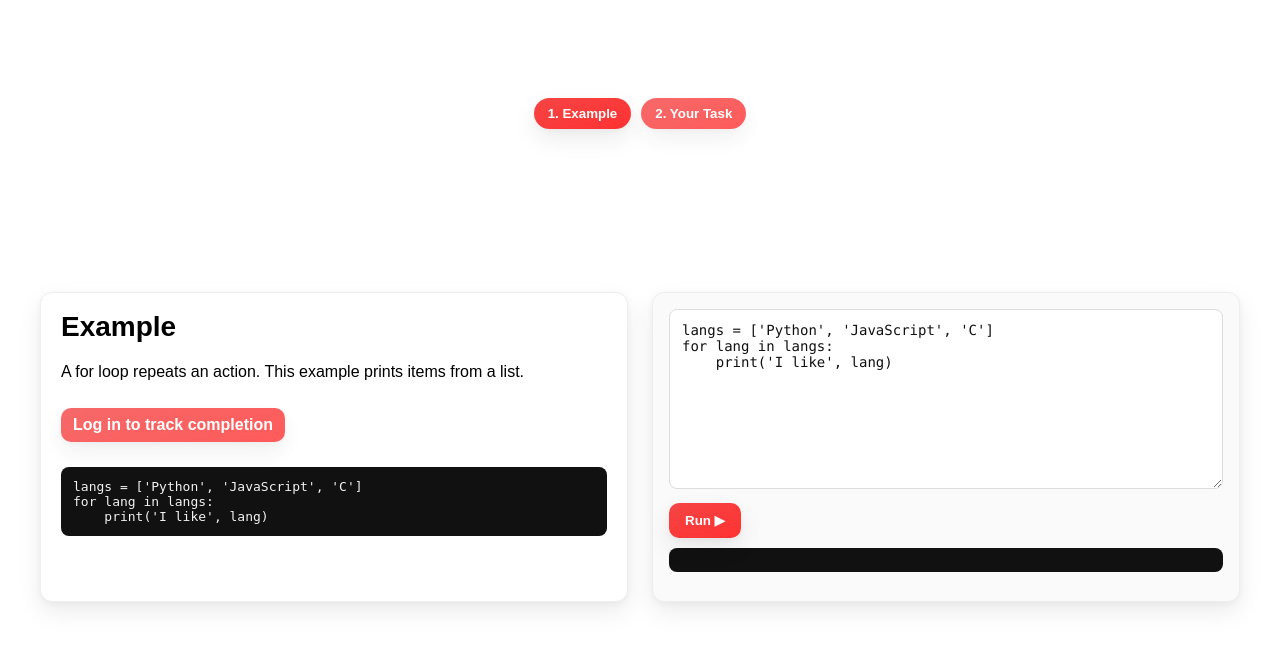
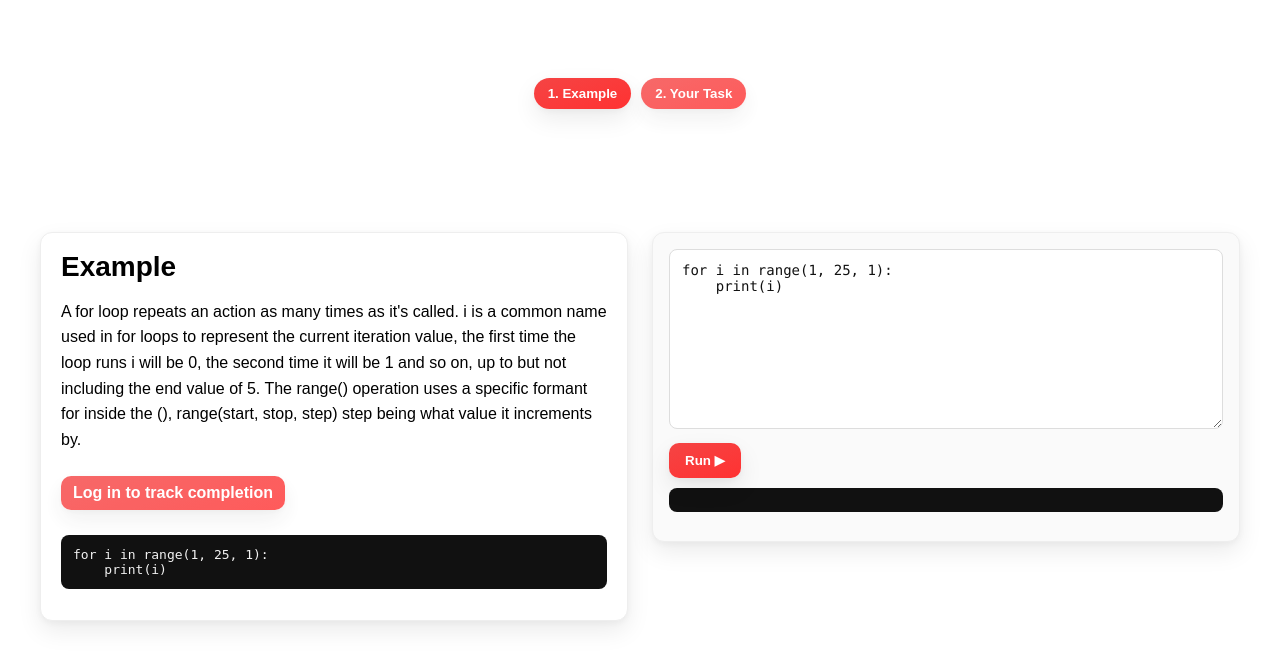
Before and after one commit to hudodobird/Computer-Science-A-Level-Programming-Project, a Django app: page /tutorial/loops/ in a window 1280 px wide. Shown: the part 101-767 px from the top of the page. Run offline with Django 5.2, Linux system fonts and the light colour scheme.

Commit message:
tidying up code

```diff
--- a/home/static/home/style.css
+++ b/home/static/home/style.css
@@ -25,6 +25,7 @@ body{
     padding:24px 24px 8px;
     text-align:center;
 }
+
 .signup-link{
     position:absolute;
     right:24px; top:24px;
@@ -43,6 +44,7 @@ body{
     padding:8px 14px; border-radius:6px;
     transition:background .2s;
 }
+
 .profile:hover{background:var(--primary-hover)}
 
 .title{margin:0; font-size:40px; color:var(--text)}
@@ -66,13 +68,12 @@ body{
     box-shadow:var(--shadow);
     transition:transform .15s ease, box-shadow .15s ease;
 }
+
 .card:hover{transform:translateY(-3px); box-shadow:0 14px 30px rgba(0,0,0,.12), 0 4px 10px rgba(0,0,0,.06)}
 .card span{font-size:20px; font-weight:600}
 
-/* Ensure Homework occupies top-left cell (offset left) */
 .card--homework{grid-column:1; grid-row:1}
 
-/* Responsive: stack on narrow screens */
 @media (max-width:640px){
     .cards{grid-template-columns:1fr; grid-template-rows:none}
 }
--- a/homework/static/homework/style.css
+++ b/homework/static/homework/style.css
@@ -66,5 +66,4 @@ body{
 }
 .assignment .cta:hover{background:var(--primary-hover)}
 
-/* Empty state */
 .empty{color:var(--muted); text-align:center; padding:8px 0}
--- a/tutorial/views.py
+++ b/tutorial/views.py
@@ -34,7 +34,7 @@ def tutorial_section(request, slug: str):
 			"prompt": "Print 'Hello, world!' and assign a variable called name with your name.",
 			"starter": "# Write your code here\n",
 			"answer": "print('Hello, world!')\nname = 'Jim'\nprint('Name:', name)\n",
-			"example_text": "This example prints a greeting and a variable value.",
+			"example_text": "This example prints a greeting and a variable value. Variables are used to store data, such as string or numbers. In the example code, the variable name is assigned to the string 'Alex' using the = operator. Variables can be reused as many times as needed and can be changed too.",
 			"example_code": "print('Hello, world!')\nname = 'Alex'\nprint('Name:', name)\n",
 		},
 		"conditionals": {
@@ -42,23 +42,23 @@ def tutorial_section(request, slug: str):
 			"prompt": "Ask for a number and print whether it is positive, negative, or zero.",
 			"starter": "# Write your code here\n",
 			"answer": "x = float(input('Enter a number: '))\nif x > 0:\n    print('positive')\nelif x < 0:\n    print('negative')\nelse:\n    print('zero')\n",
-			"example_text": "Conditionals choose different code paths based on a condition.",
+			"example_text": "Conditionals choose different code paths based on a condition. And example would be an if statement. If statements decide whether their condition is true or false, the example decides whether a number is positive or negative. If the number is a whole number when divided by 2, it's positive, otherwise it will always be negative.",
 			"example_code": "x = 5\nif x % 2 == 0:\n    print('even')\nelse:\n    print('odd')\n",
 		},
 		"loops": {
 			"title": "Loops",
-			"prompt": "Use a for loop to print numbers 1 through 10.",
+			"prompt": "Use a for loop to print numbers 1 through 10 with a step of 2.",
 			"starter": "# Write your code here\n",
-			"answer": "for i in range(1, 11):\n    print(i)\n",
-			"example_text": "A for loop repeats an action. This example prints items from a list.",
-			"example_code": "langs = ['Python', 'JavaScript', 'C']\nfor lang in langs:\n    print('I like', lang)\n",
+			"answer": "for i in range(1, 11, 2):\n    print(i)\n",
+			"example_text": "A for loop repeats an action as many times as it's called. i is a common name used in for loops to represent the current iteration value, the first time the loop runs i will be 0, the second time it will be 1 and so on, up to but not including the end value of 5.\n The range() operation uses a specific formant for inside the (), range(start, stop, step) step being what value it increments by.",
+			"example_code": "for i in range(1, 25, 1):\n    print(i)",
 		},
 		"functions": {
 			"title": "Functions",
 			"prompt": "Write a function add(a, b) that returns their sum and test it.",
 			"starter": "# Write your code here\n",
 			"answer": "def add(a, b):\n    return a + b\n\nprint(add(2, 3))\n",
-			"example_text": "Functions package reusable logic. This example defines and calls greet(name).",
+			"example_text": "Functions are sections of code that can be reused multiple times. This example defines a function (def) called greet(), the brackets pass through variables that are used inside the function. As name is assigned to 'Sam' when greet() is called, it prints 'Hello, Sam'.",
 			"example_code": "def greet(name):\n    print('Hello,', name)\n\ngreet('Sam')\n",
 		},
 		"lists-and-dicts": {
@@ -66,7 +66,7 @@ def tutorial_section(request, slug: str):
 			"prompt": "Create a list of three fruits and a dict mapping fruit to color. Print both.",
 			"starter": "# Write your code here\n",
 			"answer": "fruits = ['apple', 'banana', 'cherry']\ncolors = {'apple': 'red', 'banana': 'yellow', 'cherry': 'red'}\nprint(fruits)\nprint(colors)\n",
-			"example_text": "Lists keep order; dicts map keys to values.",
+			"example_text": "Lists order multiple items together. The first value inside a list starts at index 0, the second at index 1 and so on. Dictionaries map keys to values, for example fruits to colours or cars to colours. In this example, a list of numbers and a dictionary mapping people's names and ages.",
 			"example_code": "nums = [1, 2, 3]\nuser = {'name': 'Taylor', 'age': 15}\nprint(nums)\nprint(user['name'])\n",
 		},
 		"file-io": {
@@ -74,7 +74,7 @@ def tutorial_section(request, slug: str):
 			"prompt": "Write text to a file named notes.txt then read it back and print its contents.",
 			"starter": "# Write your code here\n",
 			"answer": "with open('notes.txt', 'w') as f:\n    f.write('Some notes...')\n\nwith open('notes.txt') as f:\n    print(f.read())\n",
-			"example_text": "Opening a file returns a file object; use 'with' to ensure it closes.",
+			"example_text": "Python files can access data from other files. This example opens the file to write to (hence the w) and writes the string 'Hi!'. Then the file is opened again for reading and is read.",
 			"example_code": "with open('example.txt', 'w') as f:\n    f.write('Hi!')\nwith open('example.txt') as f:\n    print(f.read())\n",
 		},
 	}
```
Also changed, not shown: 1 other file.
